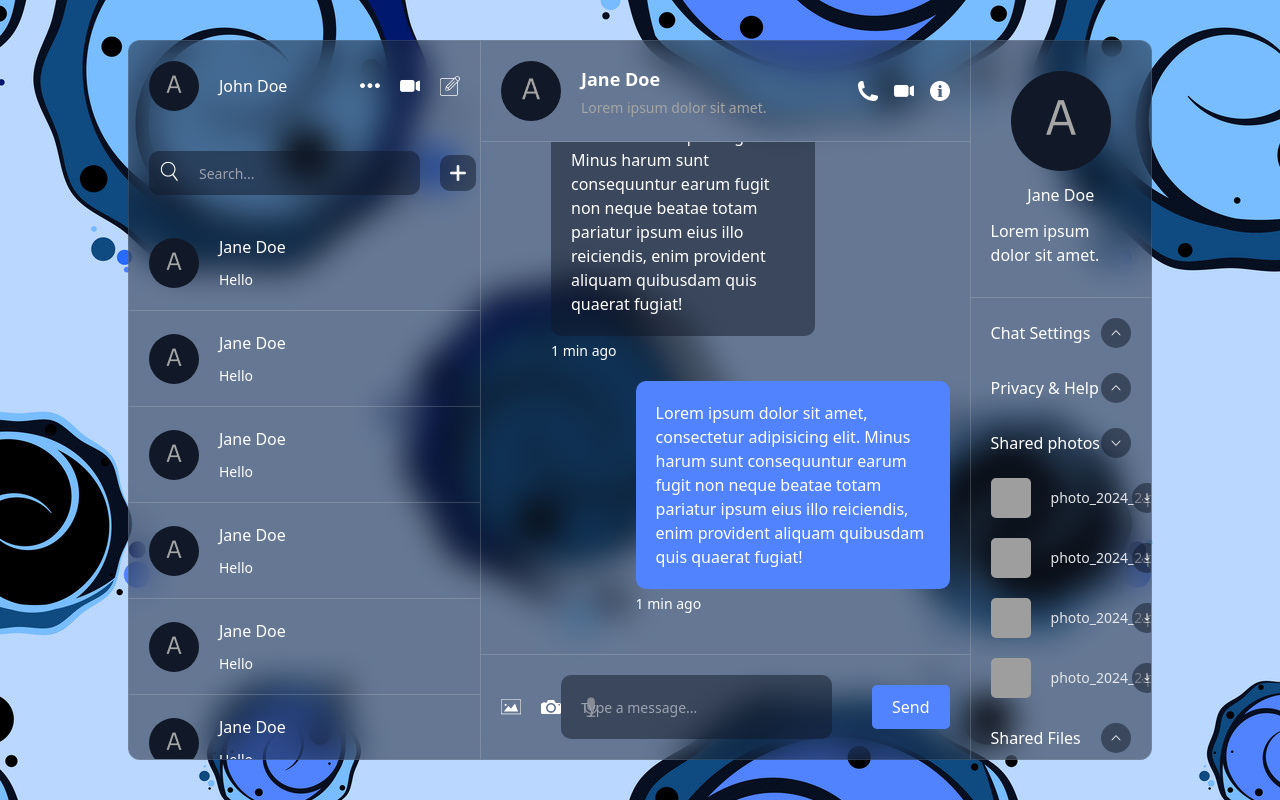
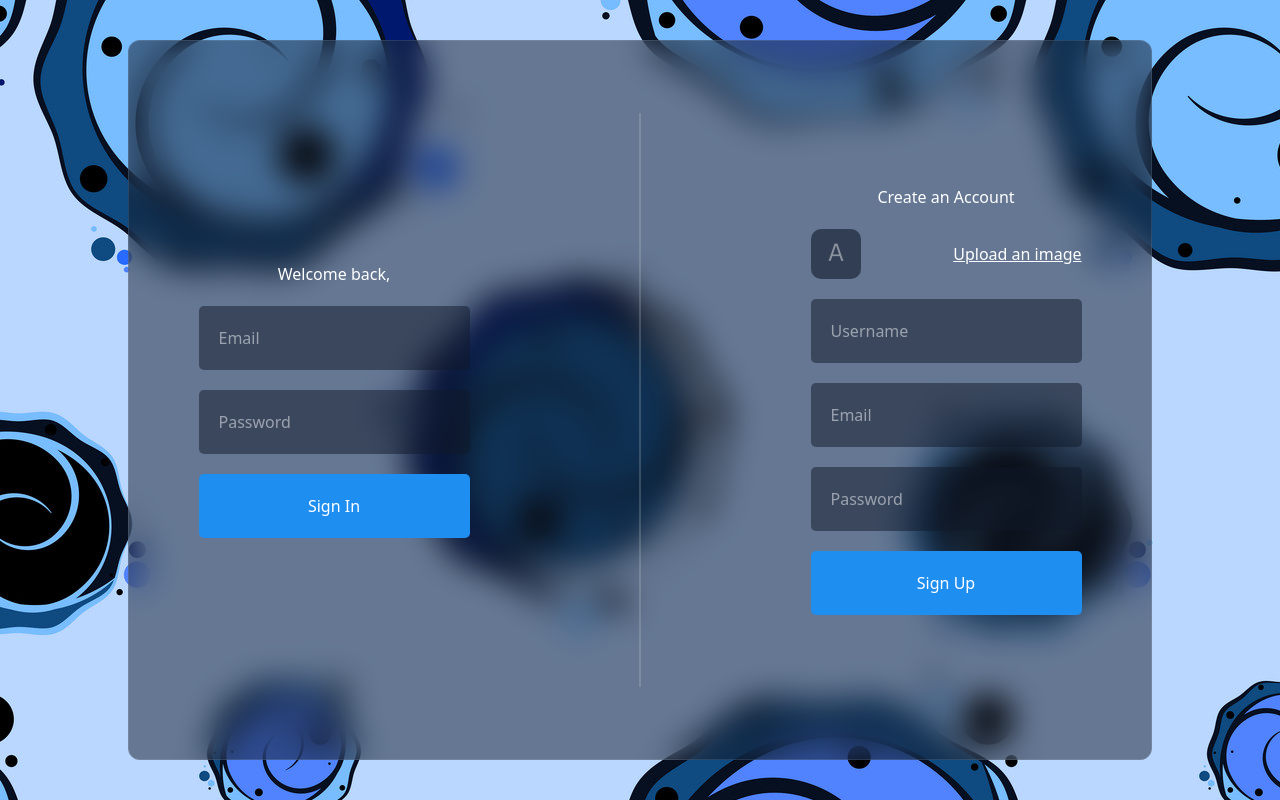
Before and after one commit to safak/react-firebase-chat, a React (Vite) app: page / in a window 1280 px wide. Built offline with nearby package versions, Linux system fonts and the light colour scheme; grey boxes are pictures that could not be loaded.

Commit message:
Login Page Design

```diff
--- a/src/App.jsx
+++ b/src/App.jsx
@@ -1,13 +1,22 @@
 import Chat from "./components/chat/Chat";
 import Detail from "./components/detail/Detail";
 import List from "./components/list/List";
+import Login from "./components/login/Login";
 
 const App = () => {
+  const user = false;
+
   return (
     <div className="flex h-90v w-80v rounded-xl border border-white/10 bg-dark-blue backdrop-blur-lg backdrop-saturate-100">
-      <List />
-      <Chat />
-      <Detail />
+      {user ? (
+        <>
+          <List />
+          <Chat />
+          <Detail />
+        </>
+      ) : (
+        <Login />
+      )}
     </div>
   );
 };
--- a/src/components/chat/Chat.jsx
+++ b/src/components/chat/Chat.jsx
@@ -20,9 +20,9 @@ function Chat() {
 
   return (
     // chat
-    <div className="flex h-full flex-[2_2_0%] flex-col border-x border-[#dddddd35]">
+    <div className="border-border-gray flex h-full flex-[2_2_0%] flex-col border-x">
       {/* top */}
-      <div className="flex items-center justify-between border-b border-[#dddddd35] p-5">
+      <div className="border-border-gray flex items-center justify-between border-b p-5">
         <div className="flex items-center gap-5">
           <img
             className="h-[60px] w-[60px] rounded-full object-cover"
--- /dev/null
+++ b/src/components/login/ButtonLogin.jsx
@@ -0,0 +1,9 @@
+function ButtonLogin({ children }) {
+  return (
+    <button className="bg-login-blue w-full cursor-pointer rounded-[5px] p-5 font-medium text-white">
+      {children}
+    </button>
+  );
+}
+
+export default ButtonLogin;
--- /dev/null
+++ b/src/components/login/FormLogin.jsx
@@ -0,0 +1,9 @@
+function FormLogin({ children }) {
+  return (
+    <form className="flex flex-col items-center justify-between gap-5">
+      {children}
+    </form>
+  );
+}
+
+export default FormLogin;
--- /dev/null
+++ b/src/components/login/InputLogin.jsx
@@ -0,0 +1,12 @@
+function InputLogin({ type, placeholder, name }) {
+  return (
+    <input
+      type={type}
+      placeholder={placeholder}
+      name={name}
+      className="rounded-[5px] bg-dark-blue p-5 text-white outline-none"
+    ></input>
+  );
+}
+
+export default InputLogin;
--- /dev/null
+++ b/src/components/login/ItemLogin.jsx
@@ -0,0 +1,7 @@
+function ItemLogin({ children }) {
+  return (
+    <div className="flex flex-1 flex-col items-center gap-5">{children}</div>
+  );
+}
+
+export default ItemLogin;
--- /dev/null
+++ b/src/components/login/Login.jsx
@@ -0,0 +1,68 @@
+import { useState } from "react";
+import ItemLogin from "./ItemLogin";
+import FormLogin from "./FormLogin";
+import InputLogin from "./InputLogin";
+import ButtonLogin from "./ButtonLogin";
+
+function Login() {
+  const [avatar, setAvatar] = useState({
+    file: null,
+    url: "",
+  });
+
+  function handleAvatar(e) {
+    if (e.target.files[0]) {
+      setAvatar({
+        file: e.target.files[0],
+        url: URL.createObjectURL(e.target.files[0]),
+      });
+    }
+  }
+
+  return (
+    <div className="flex h-full w-full items-center gap-[100px]">
+      <ItemLogin>
+        <h2>Welcome back,</h2>
+        <FormLogin>
+          <InputLogin type="text" placeholder="Email" name="email" />
+          <InputLogin type="password" placeholder="Password" name="password" />
+
+          <ButtonLogin>Sign In</ButtonLogin>
+        </FormLogin>
+      </ItemLogin>
+
+      <div className="border-border-gray h-4/5 w-[2px] border"></div>
+
+      <ItemLogin>
+        <h2>Create an Account</h2>
+        <FormLogin>
+          <label
+            className="flex w-full cursor-pointer items-center justify-between underline"
+            htmlFor="file"
+          >
+            <img
+              className="h-[50px] w-[50px] rounded-[10px] object-cover opacity-60"
+              src={avatar.url || "./avatar.png"}
+              alt=""
+            />
+            Upload an image
+          </label>
+          <input
+            type="file"
+            id="file"
+            className="hidden"
+            onChange={handleAvatar}
+          />
+
+          <InputLogin type="text" placeholder="Username" name="username" />
+          <InputLogin type="text" placeholder="Email" name="email" />
+          <InputLogin type="password" placeholder="Password" name="password" />
+
+          <ButtonLogin>Sign Up</ButtonLogin>
+        </FormLogin>
+      </ItemLogin>
+    </div>
+  );
+}
+
+export default Login;
--- a/tailwind.config.js
+++ b/tailwind.config.js
@@ -9,6 +9,8 @@ export default {
       colors: {
         "dark-blue": "rgba(17,25,40,0.5)",
         "danger-red": "rgba(230,74,105,0.553)",
+        "login-blue": "#1f8ef1",
+        "border-gray": "#dddddd35",
       },
       height: {
         "10v": "10vh",
```
